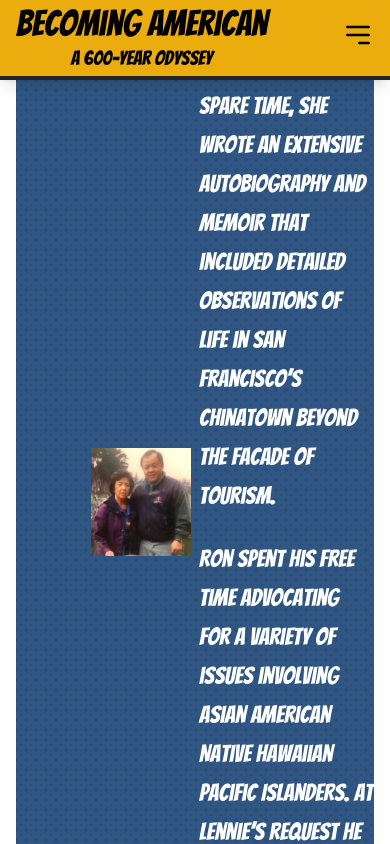
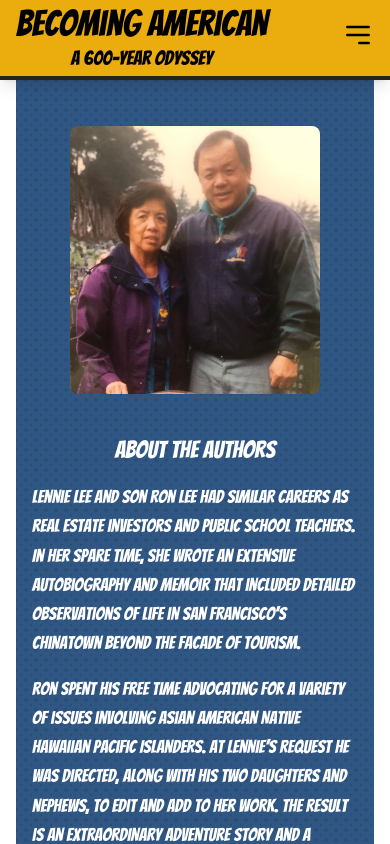
Before and after one commit to alison2686/book-map, a Next.js app: page /About in a window 390 px wide. Shown: the top 844 px of the page. Built offline with nearby package versions, Linux system fonts and the light colour scheme.

Commit message:
About the Authors mobile responsiveness

```diff
--- a/src/components/about/index.tsx
+++ b/src/components/about/index.tsx
@@ -21,29 +21,32 @@ const AboutCard = () => {
 
   return (
     <div className='container mx-auto px-4'>
-      <div className='comic-dots w-full h-screen flex flex-col justify-center items-center text-white'>
+      <div className='comic-dots w-full h-auto min-h-screen flex flex-col justify-center items-center text-white py-8'>
         <div className='flex justify-center items-center text-center w-full'>
-          <div className='grid grid-cols-2 gap-2 w-full h-full'>
+          <div className='grid grid-cols-1 lg:grid-cols-2 gap-6 w-full'>
             {/* Image column */}
-            <div className='flex justify-end items-center'>
+            <div className='flex justify-center lg:justify-end items-center'>
               <Image
                 src='/images/about/ron-lennie.jpeg'
                 alt='Becoming American cover'
-                width={width < 1024 ? 100 : 450}
-                height={width < 1024 ? 100 : 550}
+                width={width < 1024 ? 250 : 450}
+                height={width < 1024 ? 300 : 550}
+                className='rounded-lg'
               />
             </div>
             {/* Text column */}
-            <div className='flex flex-col justify-center items-center'>
-              <h1 className='text-4xl lg:text-6xl p-6'>About the Authors</h1>
-              <h4 className='max-w-xl text-2xl leading-relaxed text-left'>
+            <div className='flex flex-col justify-center items-center lg:items-start px-4'>
+              <h1 className='text-2xl sm:text-4xl lg:text-6xl p-4'>
+                About the Authors
+              </h1>
+              <h4 className='max-w-full sm:max-w-xl text-lg sm:text-xl lg:text-2xl leading-relaxed text-left'>
                 Lennie Lee and son Ron Lee had similar careers as real estate
                 investors and public school teachers. In her spare time, she
                 wrote an extensive autobiography and memoir that included
                 detailed observations of life in San Francisco’s Chinatown
                 beyond the facade of tourism.
               </h4>
-              <h4 className='max-w-xl text-2xl leading-relaxed text-left pt-6'>
+              <h4 className='max-w-full sm:max-w-xl text-lg sm:text-xl lg:text-2xl leading-relaxed text-left pt-4 sm:pt-6'>
                 Ron spent his free time advocating for a variety of issues
                 involving Asian American Native Hawaiian Pacific Islanders. At
                 Lennie’s request he was directed, along with his two daughters
--- a/src/components/panel/data.js
+++ b/src/components/panel/data.js
@@ -3,7 +3,7 @@ export const PanelData = [
     id: 'littlePete',
     title: 'Little Pete Must Die',
     subtitle:
-      "During the 1895 San Francisco Fair at Golden Gate Park, hooligan Fong Ching (Little Pete), a city-slicker, police dupe, and stool pigeon, became involved with international kidnapping of Chinese girls from Hong Kong and China to dance at the Park's events. The Arizona Suey Ying Tong men wanted to use the assassination of Little Pete as an unspoken warning to San Francisco's rogue police. Lennie heard from her Father, Chow Chong, that the Suey Ying Tong were involved.",
+      "During the 1895 San Francisco Fair at Golden Gate Park, hooligan Fong Ching (Little Pete), a city-slicker, police dupe, and stool pigeon, became involved with international kidnapping of Chinese girls from Hong Kong and China to dance at the Park's events. \nThe Arizona Suey Ying Tong men wanted to use the assassination of Little Pete as an unspoken warning to San Francisco's rogue police. Lennie heard from her Father, Chow Chong, that the Suey Ying Tong were involved.",
     imgWidth: '500',
     imgHeight: '500',
     img1: '/images/comic/little-pete/little-pete.png',
@@ -41,7 +41,7 @@ export const PanelData = [
     id: 'beach',
     title: 'The Mystery of China Beach',
     subtitle:
-      'The Northwest corner of San Francisco has one of the most scenic beaches in California, if not the world: China Beach. How this lovely place got that name is a bit of a mystery. \nThe National Parks Service website states there’s no evidence the Chinese camped there. Historian Eva Ma reported that Chinese Junks were seen anchored there from time to time but with no evidence of fishing. Some speculated that they were pirates',
+      'The Northwest corner of San Francisco has one of the most scenic beaches in California, if not the world: China Beach. \nHow this lovely place got that name is a bit of a mystery. \nThe National Parks Service website states there’s no evidence the Chinese camped there. Historian Eva Ma reported that Chinese Junks were seen anchored there from time to time but with no evidence of fishing. Some speculated that they were pirates',
     imgWidth: '500',
     imgHeight: '500',
     img1: '/images/comic/china-beach/china-beach-monument.png',
--- a/src/components/panel/index.tsx
+++ b/src/components/panel/index.tsx
@@ -83,7 +83,7 @@ const ComicPanel: FC<ComicPanelProps> = ({
             <h1 className='text-4xl md:text-8xl col-span-full row-span-2 flex items-center justify-center [text-shadow:_6px_3px_0_rgb(255_255_255_/_90%)]'>
               {title}
             </h1>
-            <div className='col-span-full flex flex-col items-center justify-center mb-4 md:mb-0'>
+            <div className='col-span-full flex flex-col items-center text-center mb-4 md:mb-0'>
               {subtitle.split('\n').map((line, index) => (
                 <p key={index}>{line}</p>
               ))}
@@ -128,7 +128,7 @@ const ComicPanel: FC<ComicPanelProps> = ({
             </div>
             {/* Bottom row: 2 or 3 rectangular panels */}
             <div
-              className={`col-span-1 ${bottomRowColSpan} md:col-span-2 row-span-4 flex flex-col items-center comic-panel `}
+              className={`col-span-1 ${bottomRowColSpan} md:col-span-2 row-span-4 flex flex-col items-center comic-panel`}
             >
               <Image
                 src={img4}
```
